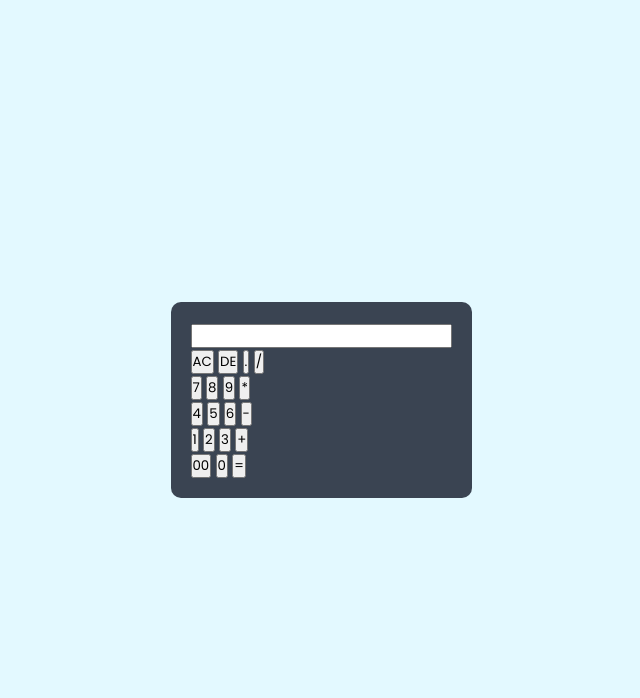
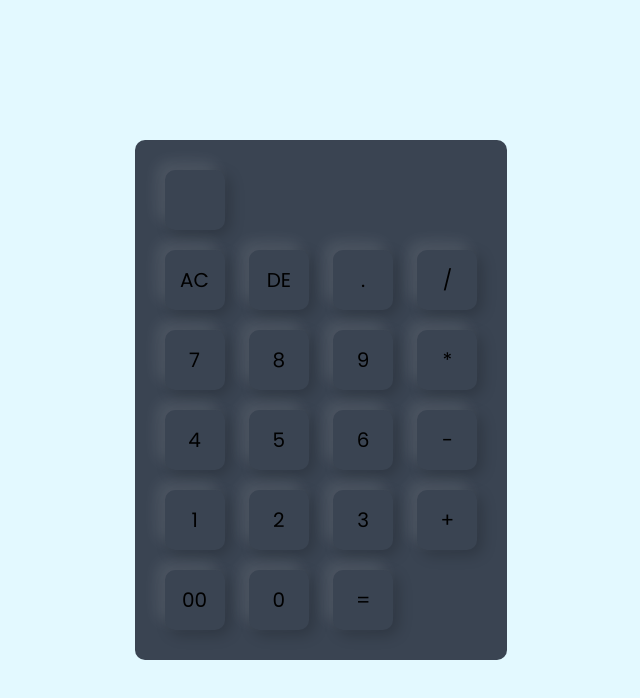
Before and after one commit to teddymitei/Calculator, a plain HTML site: page index.html in a window 1280 px wide. Shown: the whole page, without its empty margins (319-959 px from the left). Drawn offline with Linux system fonts and the light colour scheme.

Commit message:
calculator form styling

```diff
--- a/style.css
+++ b/style.css
@@ -19,3 +19,16 @@
     padding: 20px;
     border-radius: 10px;
 }
+
+.calculator form input{
+    border: 0;
+    outline: 0;
+    width: 60px;
+    height: 60px;
+    border-radius: 10px;
+    box-shadow: -8px -8px 15px rgba(255, 255, 255, 0.1), 5px 5px 15px rgba(0, 0, 0, 0.2);
+    background: transparent;
+    font-size: 20px;
+    cursor: pointer;
+    margin: 10px;
+}
```
